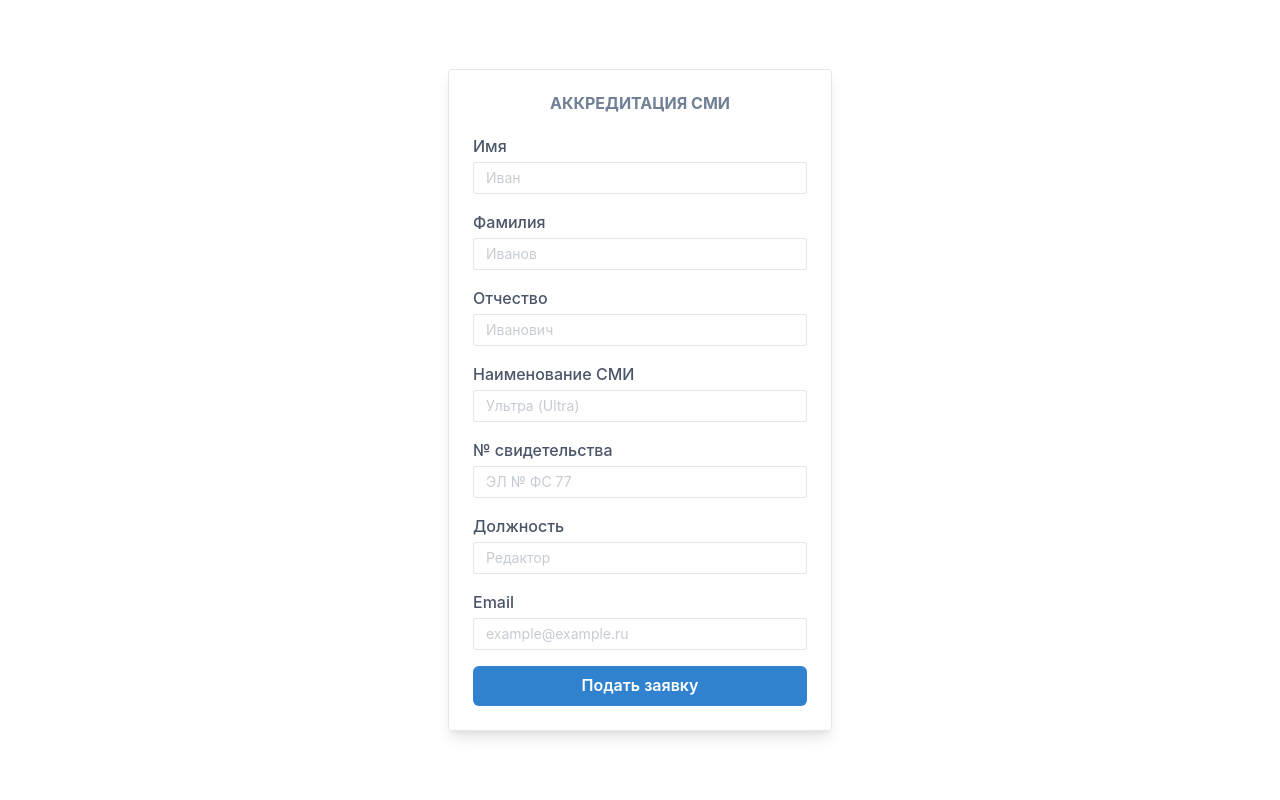
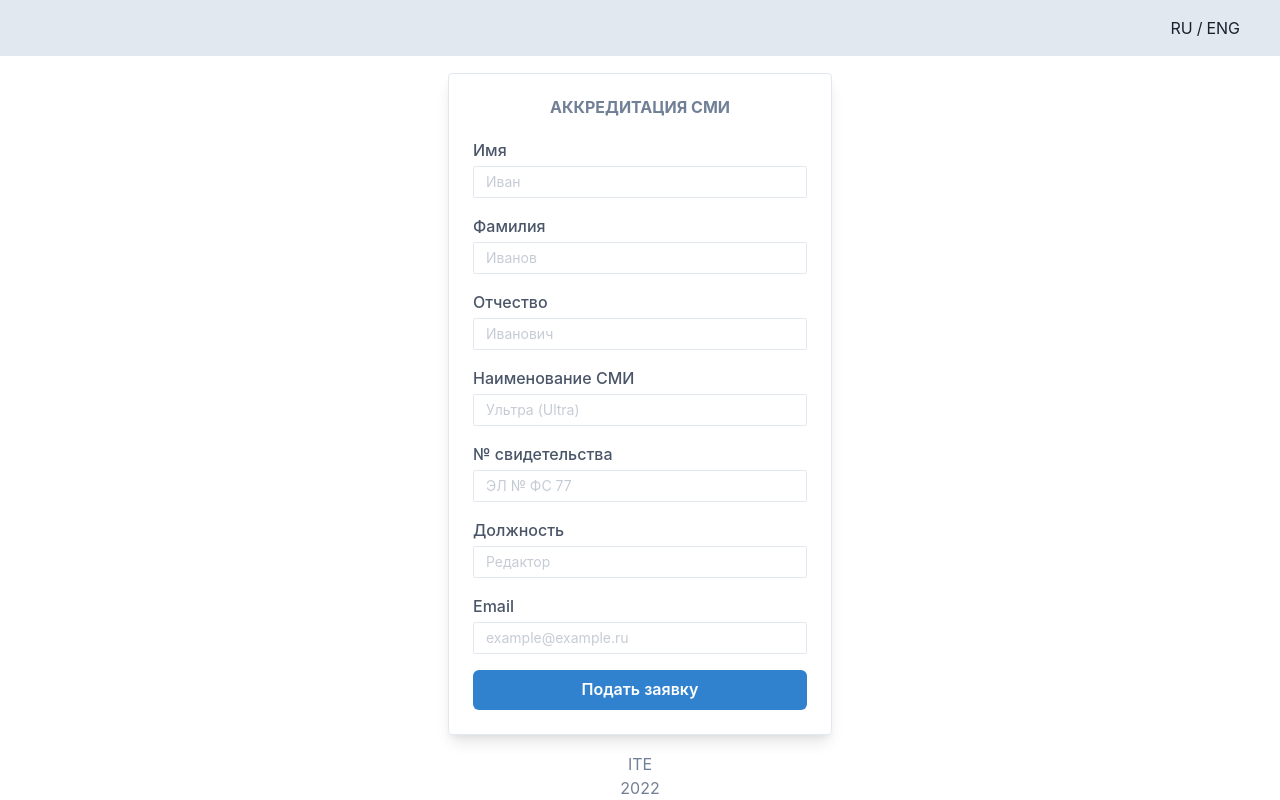
Before and after one commit to digitalarea/chakra_form, a React (Create React App) app: page / in a window 1280 px wide. Built offline with nearby package versions, Linux system fonts and the light colour scheme.

Commit message:
upd: header + footer + some css fixes

```diff
--- a/src/App.js
+++ b/src/App.js
@@ -1,6 +1,9 @@
 import React from 'react';
 import { ChakraProvider, extendTheme } from '@chakra-ui/react';
 import { Form } from './components/Form';
+import { Header } from './components/Header';
+import { Wrapper } from './components/Wrapper';
+import { Footer } from './components/Footer';
 
 function App() {
   const theme = extendTheme({
@@ -40,7 +43,11 @@ function App() {
 
   return (
     <ChakraProvider theme={theme}>
+      <Wrapper>
+      <Header />
       <Form />
+      <Footer />
+      </Wrapper>
     </ChakraProvider>
   );
 }
--- /dev/null
+++ b/src/components/Footer.js
@@ -0,0 +1,12 @@
+import { Box, Flex, Link, Container, Text } from '@chakra-ui/react';
+
+const Footer = () => {
+  return (
+    <Box as="footer">
+      <Text color="gray.500" align="center">ITE</Text>
+      <Text color="gray.500" align="center">2022</Text>
+    </Box>
+  );
+};
+
+export { Footer };
--- a/src/components/Form.js
+++ b/src/components/Form.js
@@ -31,7 +31,10 @@ const Form = () => {
       mediaName: yup.string().required('Пожалуйста, укажите название сми'),
       mediaLicense: yup.string().required('Пожалуйста, укажите номер лицензии'),
       job: yup.string().required('Пожалуйста, укажите должность'),
-      email: yup.string().email('Неправильный формат email').required('Пожалуйста, укажите email'),
+      email: yup
+        .string()
+        .email('Неправильный формат email')
+        .required('Пожалуйста, укажите email'),
     })
     .required();
 
@@ -39,7 +42,7 @@ const Form = () => {
     register,
     handleSubmit,
     reset,
-    formState: { errors, },
+    formState: { errors },
   } = useForm({
     mode: 'onBlur',
     resolver: yupResolver(schema),
@@ -51,7 +54,7 @@ const Form = () => {
   };
 
   return (
-    <Flex minH="100vh" w="full" align="center" justify="center">
+    <Flex align="center" justify="center" flex={1}>
       <Container variant="ite-container">
         <Heading as="h1" variant="ite-heading">
           Аккредитация СМИ
--- /dev/null
+++ b/src/components/Header.js
@@ -0,0 +1,13 @@
+import { Box, Flex, Link, Container } from '@chakra-ui/react';
+
+const Header = () => {
+  return (
+    <Box as="header" py={4} pr={10} pl={10} bg="gray.200">
+      <Flex justifyContent="right">
+        <Link mr={1}>RU</Link> / <Link ml={1}>ENG</Link>
+      </Flex>
+    </Box>
+  );
+};
+
+export { Header };
--- /dev/null
+++ b/src/components/Wrapper.js
@@ -0,0 +1,9 @@
+import { Box, Flex, Link, Container } from '@chakra-ui/react';
+
+const Wrapper = ({children}) => {
+  return <Flex minH="100vh" w="full" flexDirection="column">
+    {children}
+  </Flex>;
+};
+
+export { Wrapper };
```
